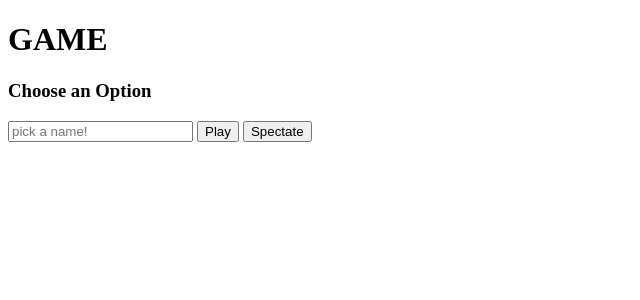
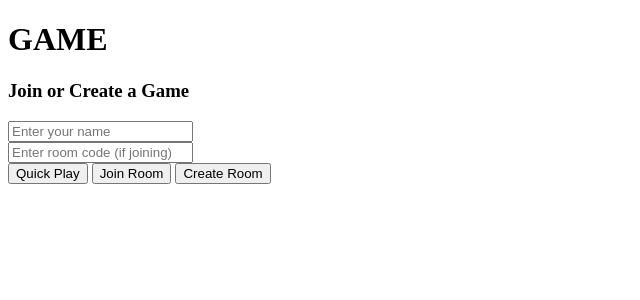
Before and after one commit to anushka099/HectoClash, a Flask app: page / in a window 1280 px wide. Shown: the top 300 px of the page, without its empty margins (0-640 px from the left). Run offline with Flask 3, Linux system fonts and the light colour scheme; some libraries are stand-ins or nearby versions.

Commit message:
join create play made

```diff
--- a/game.py
+++ /dev/null
@@ -1,4 +0,0 @@
-import random
-
-def generate_no():
-    return [random.randint(1, 9) for _ in range(6)]
--- a/main.py
+++ b/main.py
@@ -1,72 +1,79 @@
-from flask import Flask, render_template, request, session, redirect, url_for
-from flask_socketio import SocketIO, join_room, emit
 import random
+from flask import Flask, render_template, request, redirect, url_for, session
+from flask_socketio import SocketIO
+from string import ascii_uppercase
 
 app = Flask(__name__)
-app.config["SECRET_KEY"] = "thiskeyissupersecure"
+app.secret_key = "thisisasupersecretkey"
 socketio = SocketIO(app)
-
-gameid = 0
 rooms = {}
 
-def generate_no():
-    return [random.randint(1, 9) for _ in range(6)]
+def generate_unique_code(length=4):
+    while True:
+        code = "".join(random.choice(ascii_uppercase) for _ in range(length))
+        if code not in rooms:
+            return code
 
 @app.route("/", methods=["GET", "POST"])
 def home():
-    global gameid
+    session.clear()
     if request.method == "POST":
         name = request.form.get("name")
+        code = request.form.get("code")
+        join = request.form.get("join", False)
+        create = request.form.get("create", False)
         play = request.form.get("play", False)
 
-        if play:
-            room = gameid
-            if room not in rooms:
-                rooms[room] = {"members": 0, "numbers": None}
+        if not name:
+            return render_template("home.html", error="Please enter a name.", code=code, name=name)
 
-            if rooms[room]["members"] >= 2:
-                gameid += 1
-                room = gameid
-                rooms[room] = {"members": 0, "numbers": None}
+        if join and not code:
+            return render_template("home.html", error="Please enter a room code.", code=code, name=name)
 
-            session["room"] = room
-            session["name"] = name
-            return redirect(url_for("play"))
+        if create:
+            room = generate_unique_code()
+            rooms[room] = {"members": 1, "messages": []}
+        elif play:
+            room = next((r for r in rooms if rooms[r]["members"] == 1), None)
+            if not room:
+                room = generate_unique_code()
+                rooms[room] = {"members": 1, "messages": []}
+            else:
+                rooms[room]["members"] += 1
+        elif code in rooms and rooms[code]["members"] < 2:
+            room = code
+            rooms[room]["members"] += 1
+        else:
+            return render_template("home.html", error="Room does not exist or is full.", code=code, name=name)
+
+        session["room"] = room
+        session["name"] = name
+        return redirect(url_for("room"))
 
     return render_template("home.html")
 
 @app.route("/play")
-def play():
+def room():
+    room = session.get("room")
+    if not room or session.get("name") is None or room not in rooms or rooms[room]["members"] > 2:
+        return redirect(url_for("home"))
+
+    return render_template("room.html", code=room, messages=rooms[room]["messages"])
+
+# WebSocket Event Handlers
+@socketio.on("connect")
+def handle_connect():
     room = session.get("room")
     name = session.get("name")
+    if room and name:
+        socketio.emit("message", {"name": "System", "message": f"{name} has joined the room {room}."}, room=room)
 
-    if room is None or name is None or room not in rooms:
-        return redirect(url_for("home"))
-
-    return render_template("play.html", ROOM=room)
-
-@socketio.on("connect")
-def connect():
+@socketio.on("message")
+def handle_message(data):
     room = session.get("room")
-    name = session.get("name")
-
-    if not name or room not in rooms:
-        return
-
-    join_room(room)
-
-    if "connected_players" not in rooms[room]:
-        rooms[room]["connected_players"] = 0
-    rooms[room]["connected_players"] += 1
-
-    if rooms[room]["connected_players"] == 2:
-        rooms[room]["numbers"] = generate_no()
-        emit("game_status", {"message": "2 players in the game. Starting now!"}, room=room)
-        emit("show_numbers", rooms[room]["numbers"], room=room)
-
-    elif rooms[room]["connected_players"] > 2 and rooms[room]["numbers"] is not None:
-        emit("game_status", {"message": "Game already started!"})
-        emit("show_numbers", rooms[room]["numbers"])
+    if room in rooms:
+        rooms[room]["messages"].append({"name": session["name"], "message": data["message"]})
+        socketio.emit("message", {"name": session["name"], "message": data["message"]}, room=room)
 
 if __name__ == "__main__":
     socketio.run(app, debug=True)
--- a/templates/base.html
+++ b/templates/base.html
@@ -10,7 +10,7 @@
     </script>
     <script src="https://cdnjs.cloudflare.com/ajax/libs/socket.io/4.3.2/socket.io.js"></script>
 <script>
-    var socket = io();
+    var socket = io();  // Establish WebSocket connection
 
     socket.on("connect", function() {
         console.log("Connected to server via WebSocket");
--- a/templates/home.html
+++ b/templates/home.html
@@ -1,14 +1,24 @@
 {% extends 'base.html' %}
 
 {% block content %}
-<form method="POST">
-    <div class="container text-center mt-5">
-        <h3>Choose an Option</h3>
+<div class="container text-center mt-5">
+    <h3>Join or Create a Game</h3>
+    <form method="POST">
         <div class="mt-4">
-            <input type="text" placeholder="pick a name!" name="name"/>
-            <button type="submit" name="play" value="true" class="btn btn-success btn-lg">Play</button>
-            <button type="submit" name="spectate" value="true" class="btn btn-primary btn-lg">Spectate</button>
+            <input type="text" class="form-control" placeholder="Enter your name" name="name" required />
         </div>
-    </div>
-</form>
+        <div class="mt-3">
+            <input type="text" class="form-control" placeholder="Enter room code (if joining)" name="code"/>
+        </div>
+        <div class="mt-4">
+            <button type="submit" name="play" value="true" class="btn btn-success btn-lg">Quick Play</button>
+            <button type="submit" name="join" value="true" class="btn btn-primary btn-lg">Join Room</button>
+            <button type="submit" name="create" value="true" class="btn btn-warning btn-lg">Create Room</button>
+        </div>
+    </form>
+
+    {% if error %}
+    <div class="alert alert-danger mt-3">{{ error }}</div>
+    {% endif %}
+</div>
 {% endblock %}
```
Also changed, not shown: templates/play.html (deleted, +0 -37 lines), templates/room.html (added, +7 -0 lines), README.md (deleted).
